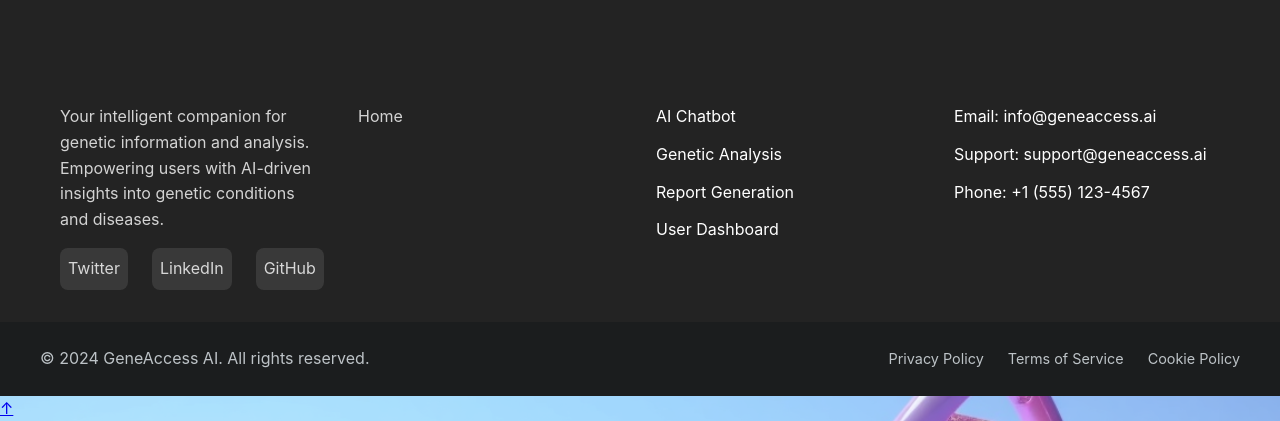
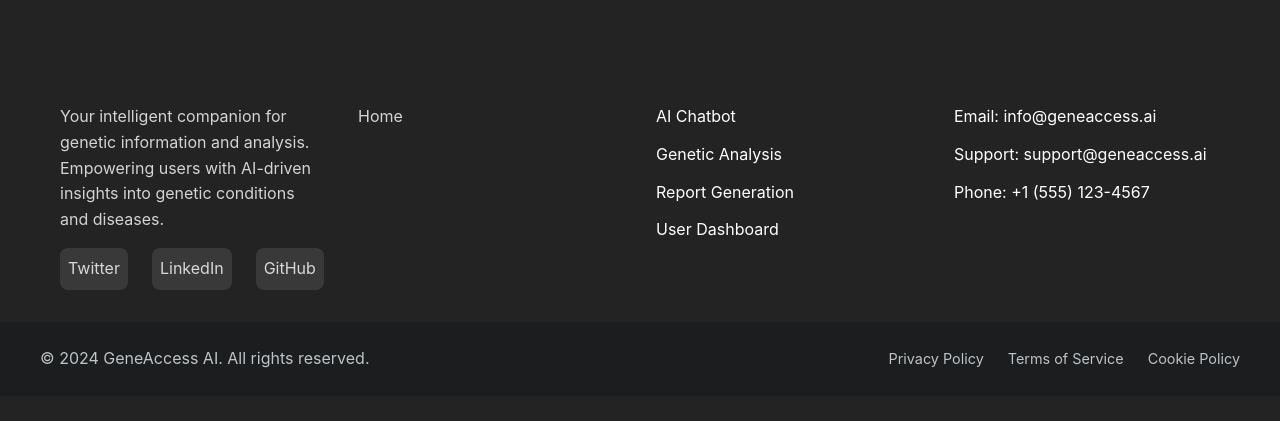
Before and after one commit to Shrawanib06/GeneAccessAI, a Flask app: page / in a window 1280 px wide. Shown: the part 870-1291 px from the top of the page. After the commit the page ends 1238 px from the top, so only its background shows below. Run offline with Flask 3, Linux system fonts and the light colour scheme.

Commit message:
Update index.html

```diff
--- a/templates/index.html
+++ b/templates/index.html
@@ -441,11 +441,6 @@
     </div>
   </footer>
 
-
-
-  <!-- Back to Top Button -->
-  <a href="#" class="back-to-top" id="back-to-top">↑</a>
-
   <script src="{{ url_for('static', filename='script.js') }}"></script>
 </body>
 
```
